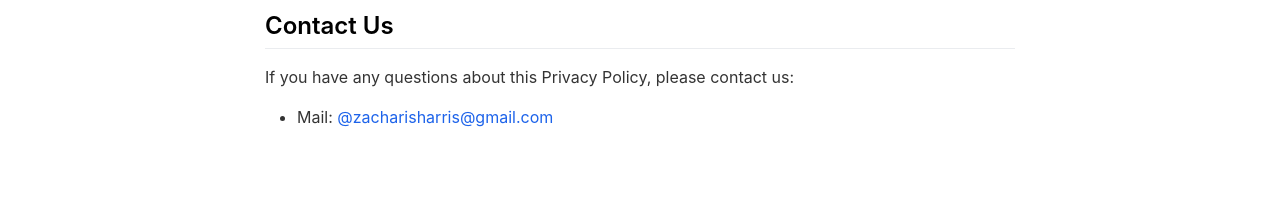
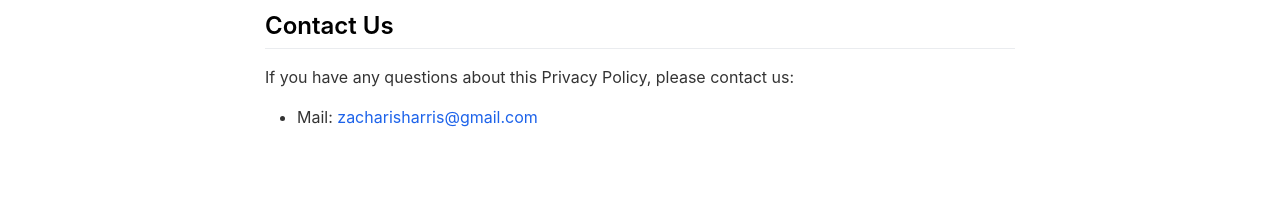
Before and after one commit to zacharisharris/singularity, a Jekyll site: the page built from _pages/privacypolicy.md, in a window 1280 px wide. Shown: the part 1003-1215 px from the top of the page. Built offline with Jekyll 4.4.1, drawn with Linux system fonts in a browser that asks for light colours; nearby versions of some CDN libraries.

```diff
--- a/_pages/privacypolicy.md
+++ b/_pages/privacypolicy.md
@@ -29,5 +29,5 @@ include_in_header: true
 <h2>Contact Us</h2>
 <p>If you have any questions about this Privacy Policy, please contact us:</p>
 <ul>
-  <li>Mail: <a href="mailto:zacharisharris@gmail.com?Subject=Question%20regarding%privacy%20policy" target="_top">@zacharisharris@gmail.com</a></li>
+  <li>Mail: <a href="mailto:zacharisharris@gmail.com?Subject=Question%20regarding%privacy%20policy" target="_top">zacharisharris@gmail.com</a></li>
 </ul>
```
